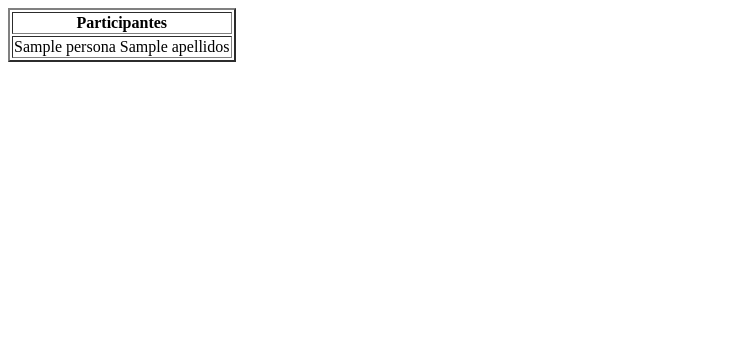
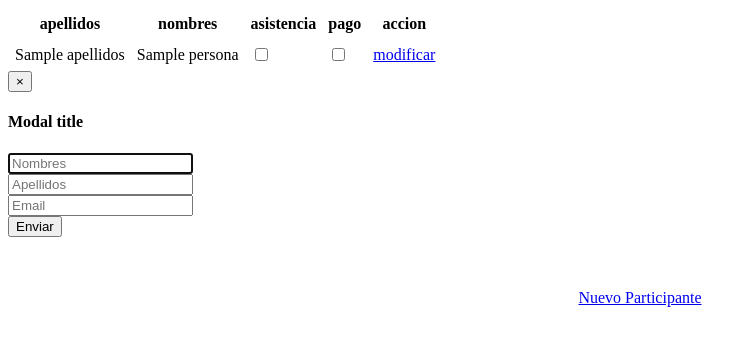
Before and after one commit to goldenSniperOS/flisol-lambayeque, a PHP site: template app/views/listados/ad_personas.php in a window 1280 px wide. Shown: the top 346 px of the page, without its empty margins (0-756 px from the left). Run offline with PHP 8.4, Linux system fonts and the light colour scheme; the template is opened without the code that fills it: most values are stand-ins (such as "Sample title", 1, 10 or a date in 2020); data that the repository does not hold is empty; some libraries are stand-ins or nearby versions.

Commit message:
Version del Sistema de Pagos y Asistencias Créditos a Carloss Vazques, Pepe Mejía,Enrique Segura y Angel Sirlopú

```diff
--- a/app/views/listados/ad_event.php
+++ b/app/views/listados/ad_event.php
@@ -5,9 +5,11 @@
 				echo "<th>".$ponencia[0]->tipo_evento."</th>";
 			echo "</tr>";
 			   	foreach($ponencia as $evento)
-	        	echo "<td><a href=evento_exacto?cod_evento=".$evento->cod_evento.">"
-	        	.$evento->tipo_evento.' - '.$evento->nombre."</a></td>";
+	        	echo "<tr><td><a href=evento_exacto?cod_evento=".$evento->cod_evento.">"
+	        	.$evento->tipo_evento.' - '.$evento->nombre."</a></td></tr>";
 		    ?>
 		</table>
+
+
 	</body>
 </html>
--- a/app/views/listados/ad_personas.php
+++ b/app/views/listados/ad_personas.php
@@ -1,17 +1,138 @@
 <html>
-	<body>
-		<table border="2px">
-			<tr>
-				<th>Participantes</th>
-			</tr>
-			<tr>
-			<?php
+	<head>
+
+	<?=HTML::style('css/bootstrap.min.css')?>
+	<?=HTML::style('css/header.css')?>
+	<?=HTML::style('css/workshop.css')?>
+	<?=HTML::style('css/footer_location.css')?>
+	<?=HTML::style('css/font-awesome.min.css')?>
+	<?=HTML::style('css/form-register.css')?>
+	<?=HTML::style('css/bootstrap-select.min.css')?>
+
+	<style type="text/css">
+  		th,td
+  		{
+			padding:5px;
+  		}
+
+
+	</style>
+
+
+	</head>
+	<body >
+
+		<div class="container">
+
+			<div class="row">
+
+
+
+			</div>
+
+			<div class="row" >
+				<table class="table table-bordered">
+					<thead>
+						<tr>
+							<th>apellidos</th>
+							<th>nombres</th>
+							<th>asistencia</th>
+							<th>pago</th>
+							<th>accion</th>
+						</tr>
+					</thead>
+				<?php
 			if(isset($persona)){
 				foreach($persona as $people){
-	        		echo "<td>".$people->nombres.'  '.$people->apellidos."</td>";
+
+					if($people->confirm_asis==1)
+					{
+						$msg="checked";
+					}
+					else
+					{
+						$msg="";
+					}
+
+					if($people->confirm_pago==1)
+					{
+						$msg2="checked";
+					}
+					else
+					{
+						$msg2="";
+					}
+
+	        		echo "<tr><td  id='asistente_ape_$people->cod_asistente'>".$people->apellidos."</td>
+	        			<td  id='asistente_nom_$people->cod_asistente'>".$people->nombres."</td>
+						<td><input type='checkbox'".$msg." class='asistir' id='$people->cod_asistente' data-evento='$people->cod_evento'/></td>
+						<td><input type='checkbox'".$msg2." class='pagar' id='$people->cod_asistente' data-evento='$people->cod_evento' /></td>
+						<td><a href='#' class='act'  data-toggle='modal' data-target='#myModal' id='$people->cod_asistente'>modificar</a></td>
+	        				</tr>";
 	       		}
 			}
-		    ?></tr>
-		</table>
+
+
+		    ?>
+</table>
+			</div>
+			<div class="modal fade" id="myModal" tabindex="-1" role="dialog" aria-labelledby="myModalLabel" aria-hidden="true">
+			  <div class="modal-dialog">
+			    <div class="modal-content">
+			      <div class="modal-header">
+			        <button type="button" class="close" data-dismiss="modal" aria-label="Close"><span aria-hidden="true">&times;</span></button>
+			        <h4 class="modal-title" id="myModalLabel">Modal title</h4>
+			      </div>
+			      <div class="modal-body">
+			        <form action="">
+
+						<div class="form-group">
+			                <div class="input-group">
+			                    <span class="input-group-addon"><span class="glyphicon glyphicon-user"></span></span>
+			                    <input placeholder="Nombres" name="nombres" required="" id="nom_asistente_input" autofocus="" class="form-control" type="text">
+			                </div>
+			            </div>
+			            <div class="form-group">
+			                <div class="input-group">
+			                    <span class="input-group-addon"><span class="glyphicon glyphicon-user"></span></span>
+			                    <input class="form-control" placeholder="Apellidos" id="ape_asistente_input" name="apellidos" required="" type="text">
+			                </div>
+			            </div>
+			            <div class="form-group">
+			                <div class="input-group">
+			                    <span class="input-group-addon"><span class="glyphicon glyphicon-envelope"></span></span>
+			                    <input class="form-control"  placeholder="Email" id="email_asistente_input" name="email" required="" type="email">
+			                </div>
+			            </div>
+			            <input type="hidden" id="cod_asistente_input"  >
+			            <button class="btn btn-lg btn-primary btn-block btn-success " id="update"  type="submit">Enviar</button>
+
+
+
+			        </form>
+			      </div>
+			    </div>
+			  </div>
+			</div>
+
+			<br>
+			<br>
+			<div class="row" align="center" >
+				<a href="#" class="btn boton-shared" >Nuevo Participante</a>
+			</div>
+		</div>
+
+
+
+
+
+
+
+
+
 	</body>
+	<?=HTML::script('js/jquery-1.11.2.min.js')?>
+	<?=HTML::script('js/bootstrap.min.js')?>
+	<?=HTML::script('js/bootstrap-select.min.js')?>
+	<?=HTML::script('js/scripts.js')?>
 </html>
```
Also changed, not shown: app/controllers/extra.php (+51 -6 lines), app/views/listados/nuevos.php (added).
